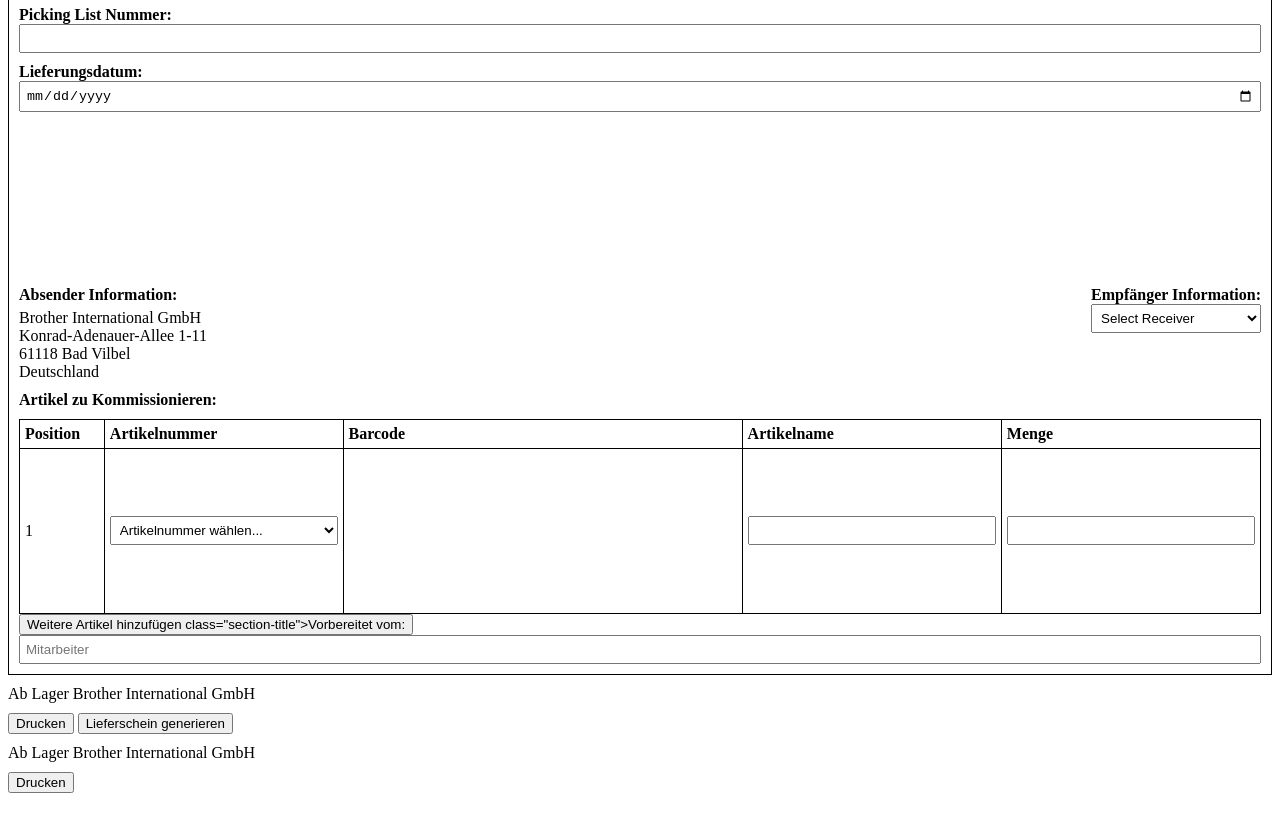
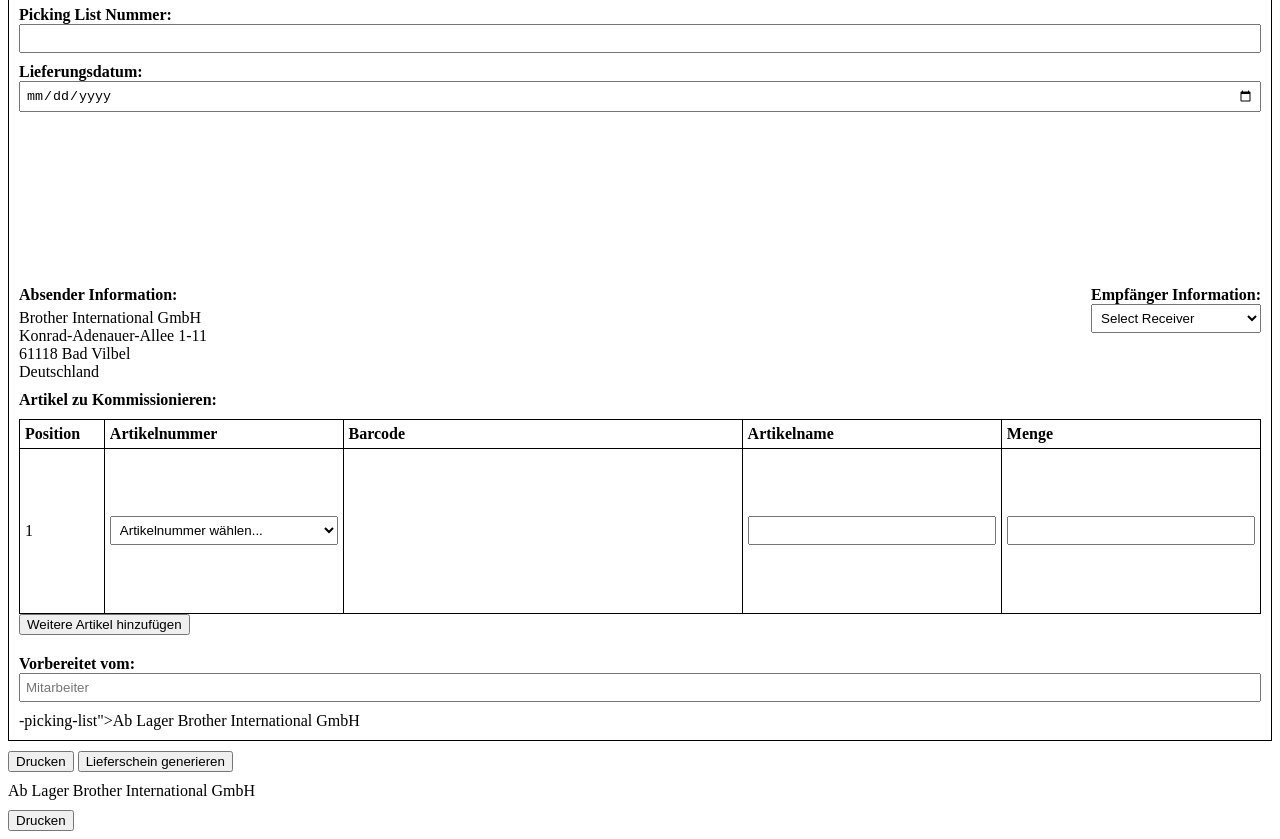
Before and after one commit to bigpresales/picking, a plain HTML site: page index.html in a window 1280 px wide. Shown: the part 98-937 px from the top of the page. Before the commit the page ends 899 px from the top, so only its background shows below. Drawn offline with nearby package versions, Linux system fonts and the light colour scheme; a script that the page names is missing.

Commit message:
Update index.html

```diff
--- a/index.html
+++ b/index.html
@@ -100,11 +100,14 @@
                     </tr>
                 </tbody>
             </table>
-            <button class="add-article-button" onclick="addRow()">Weitere Artikel hinzufügen class="section-title">Vorbereitet vom:</div>
+            <button class="add-article-button" onclick="addRow()">Weitere Artikel hinzufügen</button>
+        </div>
+        <div class="prepared-by">
+            <div class="section-title">Vorbereitet vom:</div>
             <input type="text" class="input-field" placeholder="Mitarbeiter">
         </div>
         <div class="section">
-            <div class="section-content" id="footer-picking-list">Ab Lager Brother International GmbH</div>
+           -picking-list">Ab Lager Brother International GmbH</div>
         </div>
     </div>
 
@@ -179,8 +182,8 @@
             <input type="text" class="input-field" id="volumen-dm3" readonly>
         </div>
         <div class="section">
-            <svg id="versandart-barcode" style="position: absolute; bottom: 20px;"></svg>
-                    </div>
+                        <svg id="versandart-barcode" style="position: absolute; bottom: 20px;"></svg>
+        </div>
         <div class="section-title">Vorbereitet vom:</div>
         <input type="text" class="input-field" placeholder="Mitarbeiter">
     </div>
```
